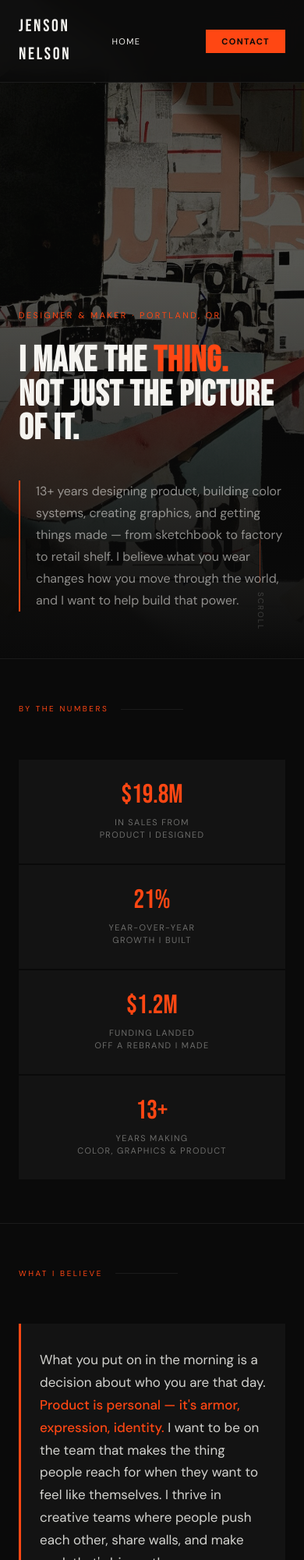
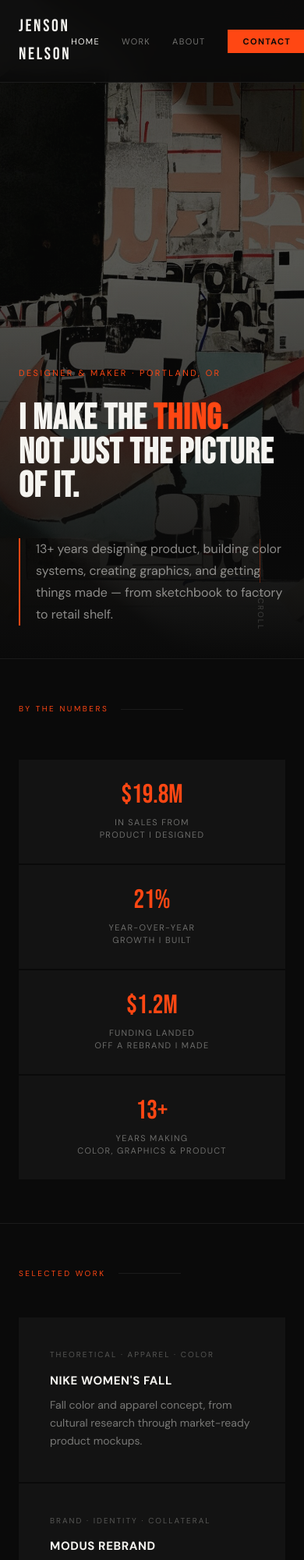
Before and after one commit to jensonnelson/justdoitjenson, a plain HTML site: page Deploy/index.html in a window 390 px wide. Shown: the top 2000 px of the page at 78% size. Drawn offline with Linux system fonts and the light colour scheme.

Commit message:
Update index.html
gjg to jdi

```diff
--- a/Deploy/index.html
+++ b/Deploy/index.html
@@ -16,7 +16,7 @@
     display: flex;
     flex-direction: column;
     justify-content: flex-end;
-    padding: 0 48px 100px;
+    padding: 0 48px 70px;
     position: relative;
     overflow: hidden;
   }
@@ -195,7 +195,7 @@
     .preview-grid { grid-template-columns: 1fr; }
   }
   @media (max-width: 600px) {
-    .hero { padding: 0 24px 60px; }
+    .hero { padding: 0 24px 42px; }
     .stats { grid-template-columns: 1fr; }
     .stat { padding: 28px 24px; }
     .philosophy { padding: 32px 24px; font-size: 17px; }
@@ -208,8 +208,8 @@
   <a href="index.html" class="nav-name">JENSON NELSON</a>
   <ul class="nav-links">
     <li><a href="index.html" class="active">Home</a></li>
-    <li><a href="work.html" class="nav-hide">Work</a></li>
-    <li><a href="about.html" class="nav-hide">About</a></li>
+    <li><a href="work.html">Work</a></li>
+    <li><a href="about.html">About</a></li>
     <li><a href="contact.html" class="nav-cta">Contact</a></li>
   </ul>
 </nav>
@@ -219,7 +219,7 @@
   <div class="hero-content">
     <div class="hero-eyebrow anim-1">Designer & Maker · Portland, OR</div>
     <h1 class="hero-title anim-2">I MAKE THE <span>THING.</span><br>NOT JUST THE PICTURE OF IT.</h1>
-    <p class="hero-sub anim-3">13+ years designing product, building color systems, creating graphics, and getting things made — from sketchbook to factory to retail shelf. I believe what you wear changes how you move through the world, and I want to help build that power.</p>
+    <p class="hero-sub anim-3">13+ years designing product, building color systems, creating graphics, and getting things made — from sketchbook to factory to retail shelf.</p>
   </div>
   <div class="scroll-cue">Scroll</div>
 </div>
@@ -247,25 +247,14 @@
   </div>
 </section>
 
-<!-- PHILOSOPHY -->
-<section>
-  <div class="section-label">What I Believe</div>
-  <div class="philosophy reveal">
-    What you put on in the morning is a decision about who you are that day. <em>Product is personal — it's armor, expression, identity.</em> I want to be on the team that makes the thing people reach for when they want to feel like themselves. I thrive in creative teams where people push each other, share walls, and make work that's bigger than any one person could build alone. <em>The best design happens in rooms full of makers.</em>
-  </div>
-</section>
-
 <!-- WORK PREVIEW -->
 <section>
   <div class="section-label">Selected Work</div>
-  <h2 class="reveal">THINGS I'VE<br>MADE</h2>
-  <p class="reveal">Real work, real products, real results. I created the graphics, picked the colors, built the files, and got them made.</p>
-
   <div class="preview-grid reveal">
     <a href="work.html#nike-womens" class="preview-card">
       <div class="eyebrow">Theoretical · Apparel · Color</div>
       <h4>Nike Women's Fall</h4>
-      <p>Seasonal color and apparel concept — cultural research through finished product mockups.</p>
+      <p>Fall color and apparel concept, from cultural research through market-ready product mockups.</p>
     </a>
     <a href="work.html#modus" class="preview-card">
       <div class="eyebrow">Brand · Identity · Collateral</div>
```
